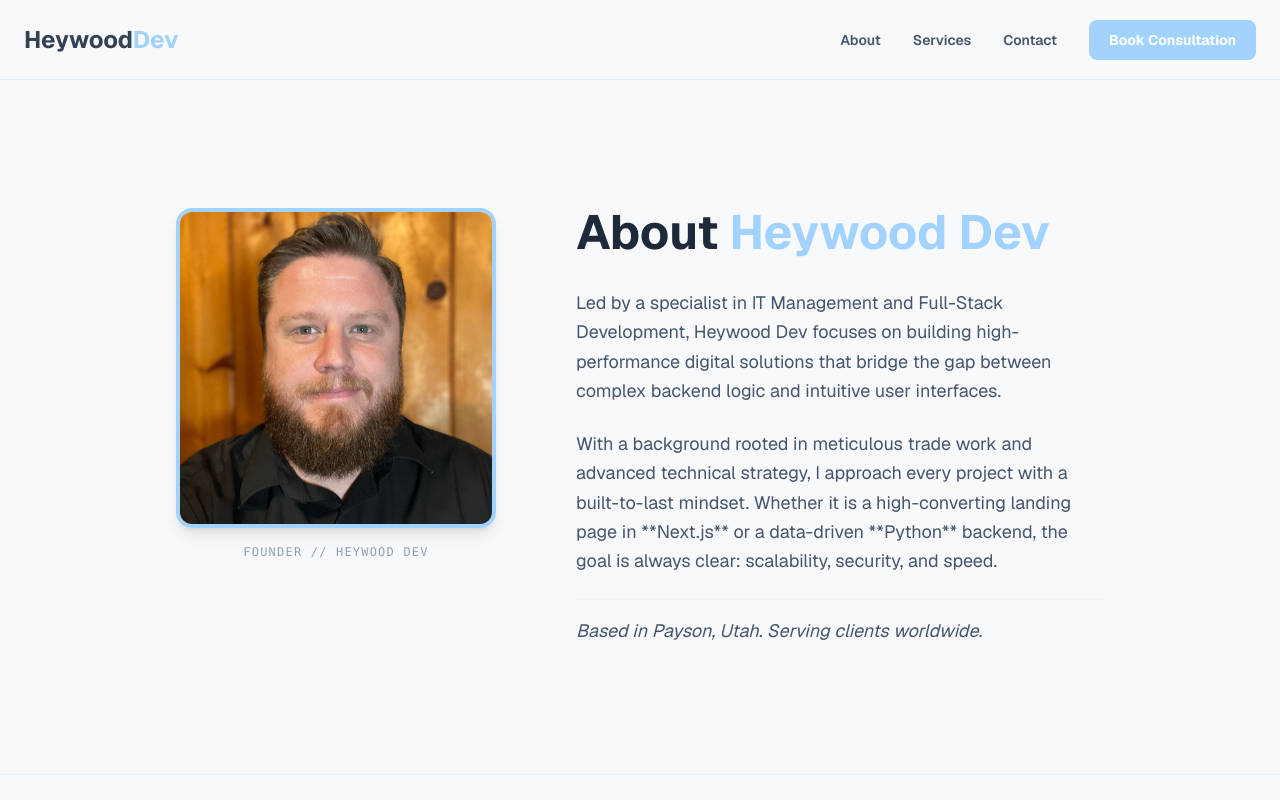
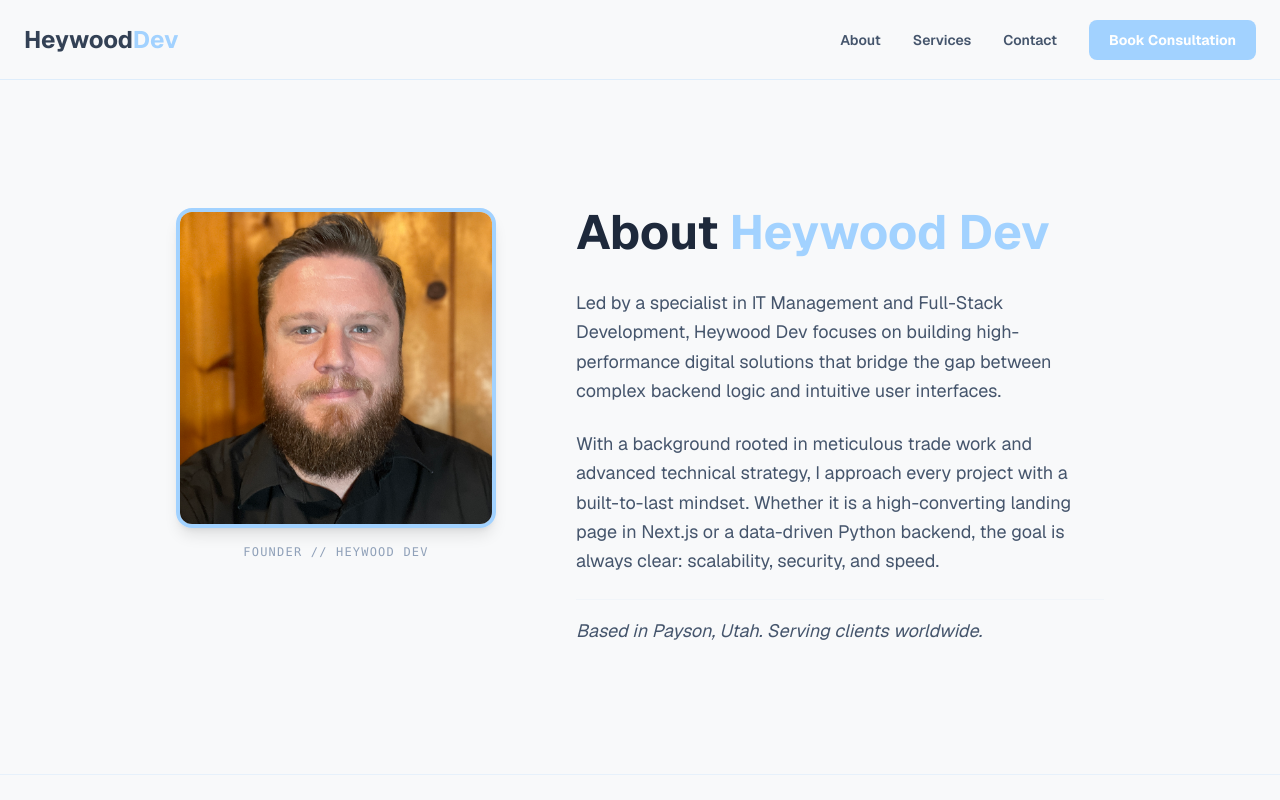
Before and after one commit to CarltonHeywood90/heywood-dev, a Next.js app: page /site/about in a window 1280 px wide. Shown: the top 800 px of the page. Built offline with nearby package versions, Linux system fonts and the light colour scheme.

Commit message:
not sure why these didn't push before...

```diff
--- a/app/page.tsx
+++ b/app/page.tsx
@@ -82,7 +82,7 @@
             We should discuss how we can modernize your web presence and streamline your backend workflows.
           </p>
           <Link href="https://calendly.com/cjwood1/new-meeting" className="inline-block bg-baby-blue hover:bg-baby-blue/90 text-white font-bold py-4 px-10 rounded-full transition-all transform hover:scale-105">
-            Book My 30-Min Consultation
+            Book My 15-Min Consultation
           </Link>
         </div>
       </section>
--- a/app/site/about/page.tsx
+++ b/app/site/about/page.tsx
@@ -36,8 +36,8 @@
             <p>
               With a background rooted in meticulous trade work and advanced technical
               strategy, I approach every project with a built-to-last mindset. Whether
-              it is a high-converting landing page in **Next.js** or a data-driven
-              **Python** backend, the goal is always clear: scalability, security, and speed.
+              it is a high-converting landing page in Next.js or a data-driven
+              Python backend, the goal is always clear: scalability, security, and speed.
             </p>
             <p className="pt-4 border-t border-slate-100 italic">
               Based in Payson, Utah. Serving clients worldwide.
```
